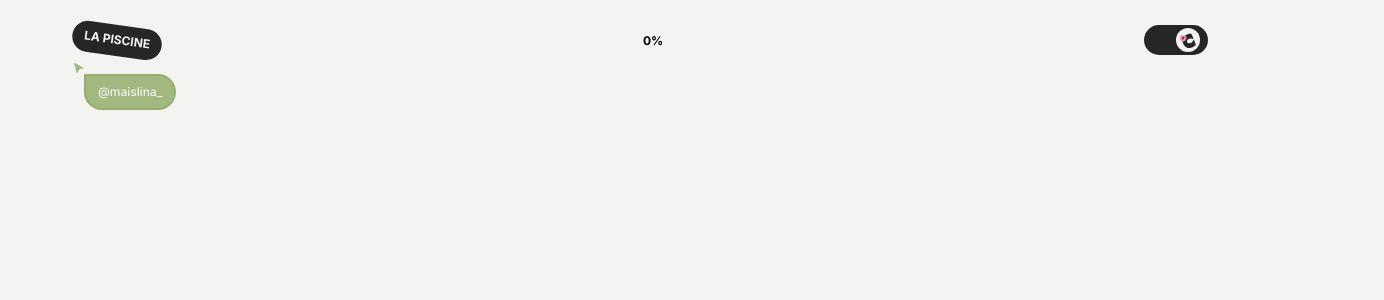
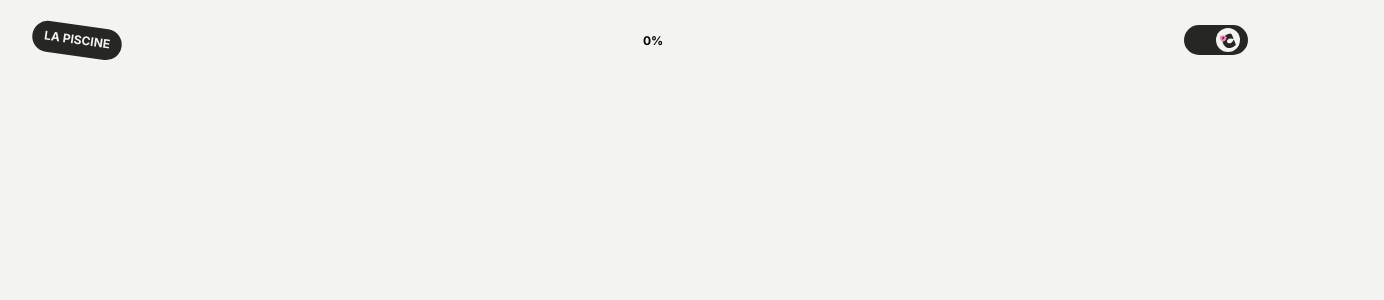
Before and after one commit to pommito/ClashOfDev_2024, a React (Vite) app: page / in a window 1280 px wide. Shown: the top 300 px of the page, 1384 px wide, since content can reach past the window. Built offline with nearby package versions, Linux system fonts and the light colour scheme.

Commit message:
Header is now in position fixed

```diff
--- a/src/components/App/App.jsx
+++ b/src/components/App/App.jsx
@@ -1,12 +1,10 @@
 import Header from '../layouts/Header/Header';
-import Cursor from '../utils/Cursor/Cursor';
 import './App.scss';
 
 function App() {
   return (
     <>
       <Header />
-      <Cursor color="green" pseudo="@maislina_" isReversed={false} />
     </>
   );
 }
--- a/src/components/layouts/Header/Header.scss
+++ b/src/components/layouts/Header/Header.scss
@@ -2,10 +2,14 @@
 
 .Header {
   display: flex;
+  align-items: center;
   justify-content: space-between;
-  align-items: center;
   height: 2.5rem;
-  margin-top: 20px;
+  width: calc(100% - 4rem);
+  position: fixed;
+  top: 20px;
+  left: 0;
+  padding: 0 2rem;
 
   &-logo {
     background-color: v.$black;
@@ -25,7 +29,6 @@
   }
 
   &-button {
-    position: relative;
     background-color: v.$black;
     border: solid 2px v.$black;
     border-radius: 5rem;
--- a/src/styles/index.scss
+++ b/src/styles/index.scss
@@ -5,4 +5,7 @@ body {
   background-color: v.$beige;
   padding-inline: 2rem;
   font-family: v.$font;
+  min-height: 200vh;
+  width: 100vw;
+  overflow-x: hidden;
 }
```
Also changed, not shown: src/components/utils/ProgressBar/TODO.JS (added).
